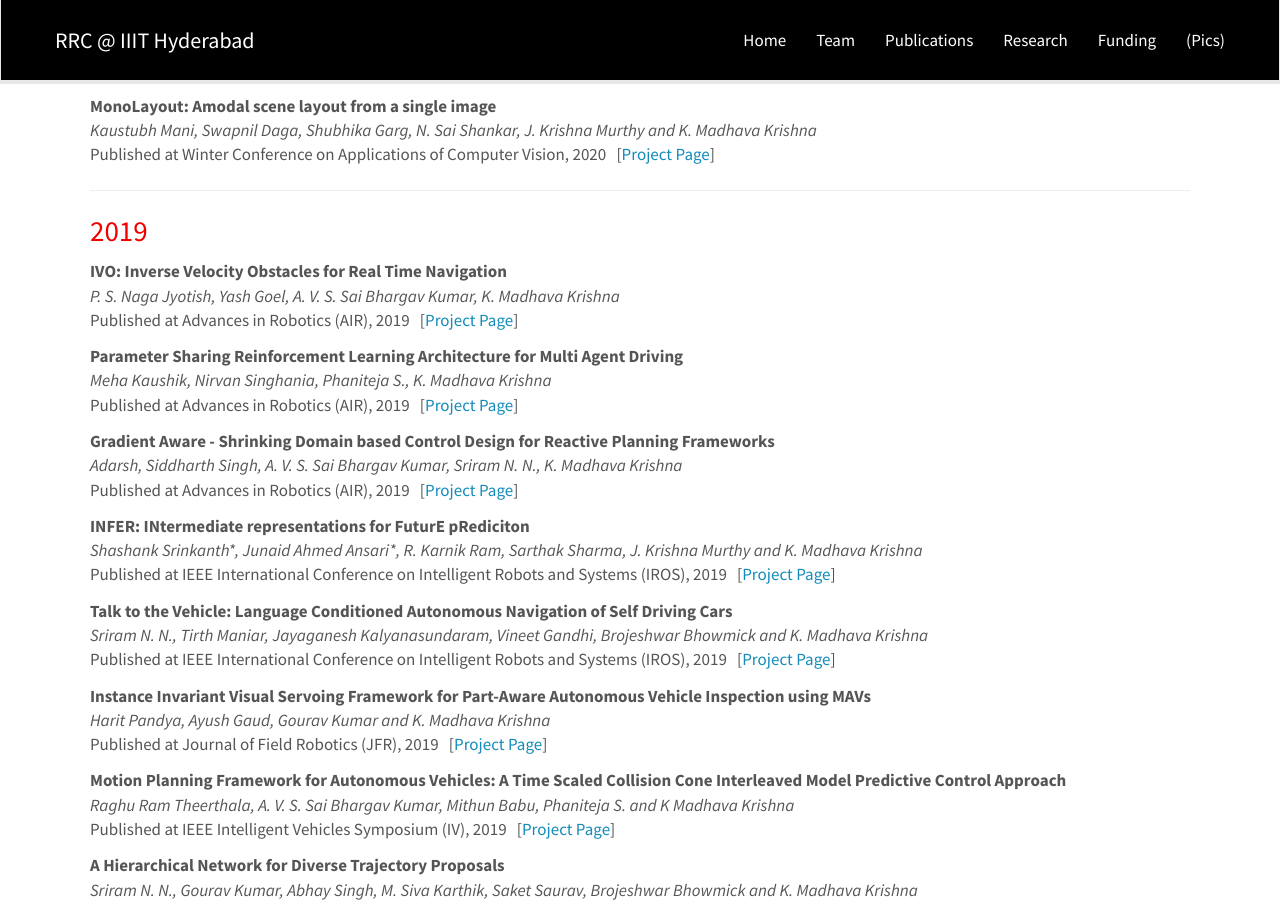
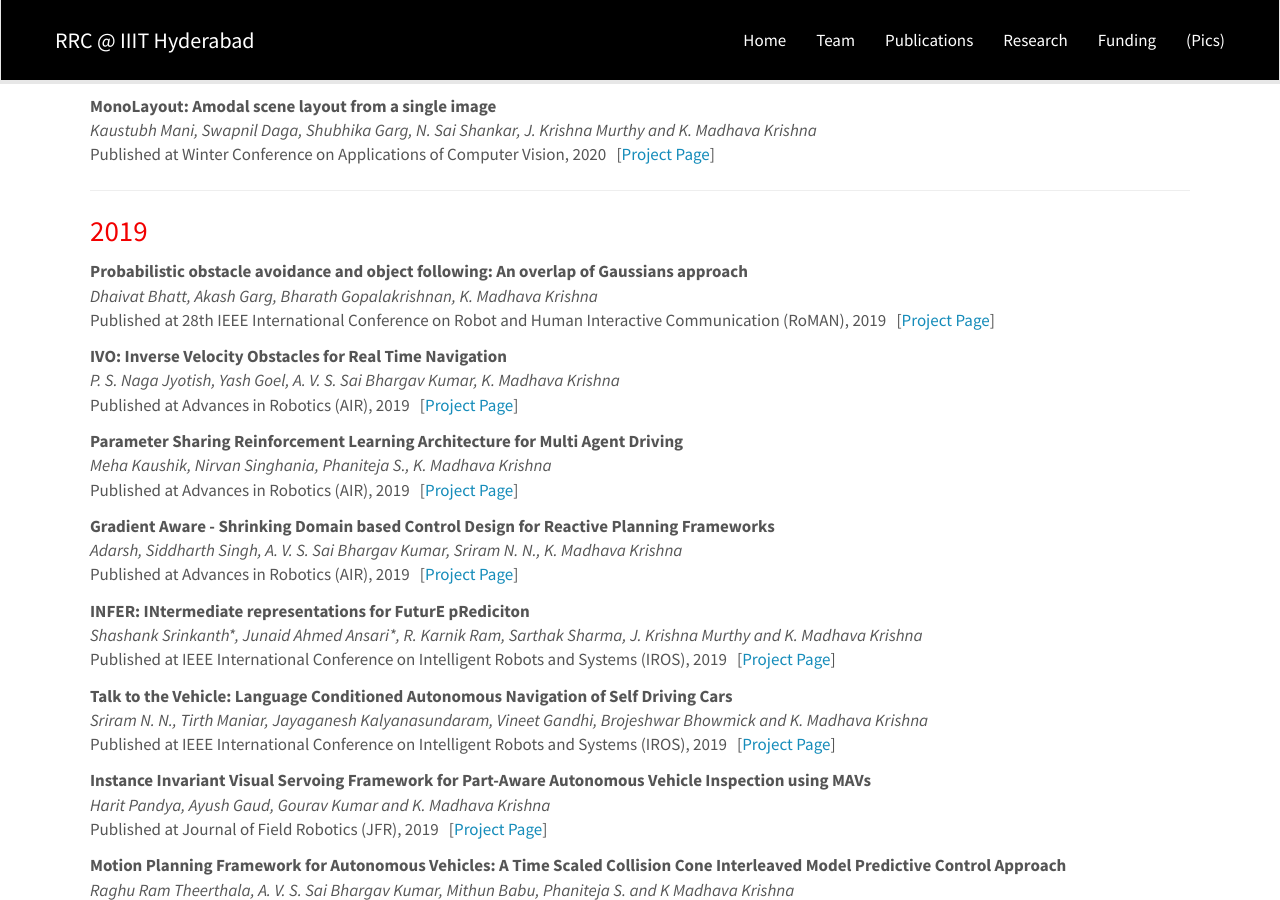
Before and after one commit to sakshammgupta/roboticsiiith.github.io, a Jekyll site: the page built from _pages/publications.md, in a window 1280 px wide and 900 px high, scrolled down 2179 px. Built offline with Jekyll 4.4.1, drawn with Linux system fonts in a browser that asks for light colours; nearby versions of some CDN libraries; part of the change alters nothing that is shown.

Commit message:
adding paper Bhatt_Probibilistic Obstacle Avoidance

```diff
--- a/_data/pubs/2019.yml
+++ b/_data/pubs/2019.yml
@@ -1,3 +1,11 @@
+- title: "Probabilistic obstacle avoidance and object following: An overlap of Gaussians approach"
+  authors: Dhaivat Bhatt*, Akash Garg*, Bharath Gopalakrishnan, K. Madhava Krishna
+
+  venue: 28th IEEE International Conference on Robot and Human Interactive Communication (RoMAN), 2019
+  link:
+    url: publications/2019/Bhatt_Probabilistic-Obstacle-Avoidance
+    display: Project Page
+
 - title: "IVO: Inverse Velocity Obstacles for Real Time Navigation"
   authors: P. S. Naga Jyotish*, Yash Goel*, A. V. S. Sai Bhargav Kumar, K. Madhava Krishna
 
--- /dev/null
+++ b/_pages/project-pages/2019/Bhatt_Probabilistic-Obstacle-Avoidance.md
@@ -0,0 +1,26 @@
+---
+layout: project-page-new
+title: "Probabilistic obstacle avoidance and object following: An overlap of Gaussians approach"
+authors:
+  - name: Dhaivat Bhatt*
+    sup: 1
+  - name: Akash Garg*
+    sup: 2
+  - name: Bharath Gopalakrishnan
+    sup: 1
+  - name: K. Madhava Krishna
+    sup: 1
+affiliations:
+  - name: IIIT Hyderabad, India
+    link: https://robotics.iiit.ac.in
+    sup: 1
+  - name: Delhi Technological University
+    link: #
+    sup: 2
+permalink: publications/2019/Bhatt_Probabilistic-Obstacle-Avoidance
+abstract: "Autonomous navigation and obstacle avoidance are core capabilities that enable robots to execute tasks in the real world. We propose a new approach to collision avoidance that accounts for uncertainty in the states of the agent and the obstacles. We first demonstrate that measures of entropy used in current approaches for uncertainty-aware obstacle avoidance—are an inappropriate design choice. We then propose an algorithm that solves an optimal control sequence with a guaranteed risk bound, using a measure of overlap between the two distributions that represent the state of the robot and the obstacle, respectively. Furthermore, we provide closed form expressions that can characterize the overlap as a function of the control input. The proposed approach enables model predictive control framework to generate bounded-confidence control commands. An extensive set of simulations have been conducted in various constrained environments in order to demonstrate the efficacy of the proposed approach over the prior art. We demonstrate the usefulness of the proposed scheme under tight spaces where computing risk-sensitive control maneuvers is vital. We also show how this framework generalizes to other problems, such as object-following."
+paper: https://iiitaphyd-my.sharepoint.com/:b:/g/personal/robotics_iiit_ac_in/EdgUgjj0_AVBuqUb66O0WDYByFGMWRSXlr6KH7xT_kPmuA?download=1
+video: https://iiitaphyd-my.sharepoint.com/:v:/g/personal/robotics_iiit_ac_in/EWCU4Mgq2GlJtByo-odHJQsBK9FGDCTq5FKGAc14fVON7w?download=1
+# iframe: https://www.youtube.com/embed/jhjskX4FQwA
+
+---
```
